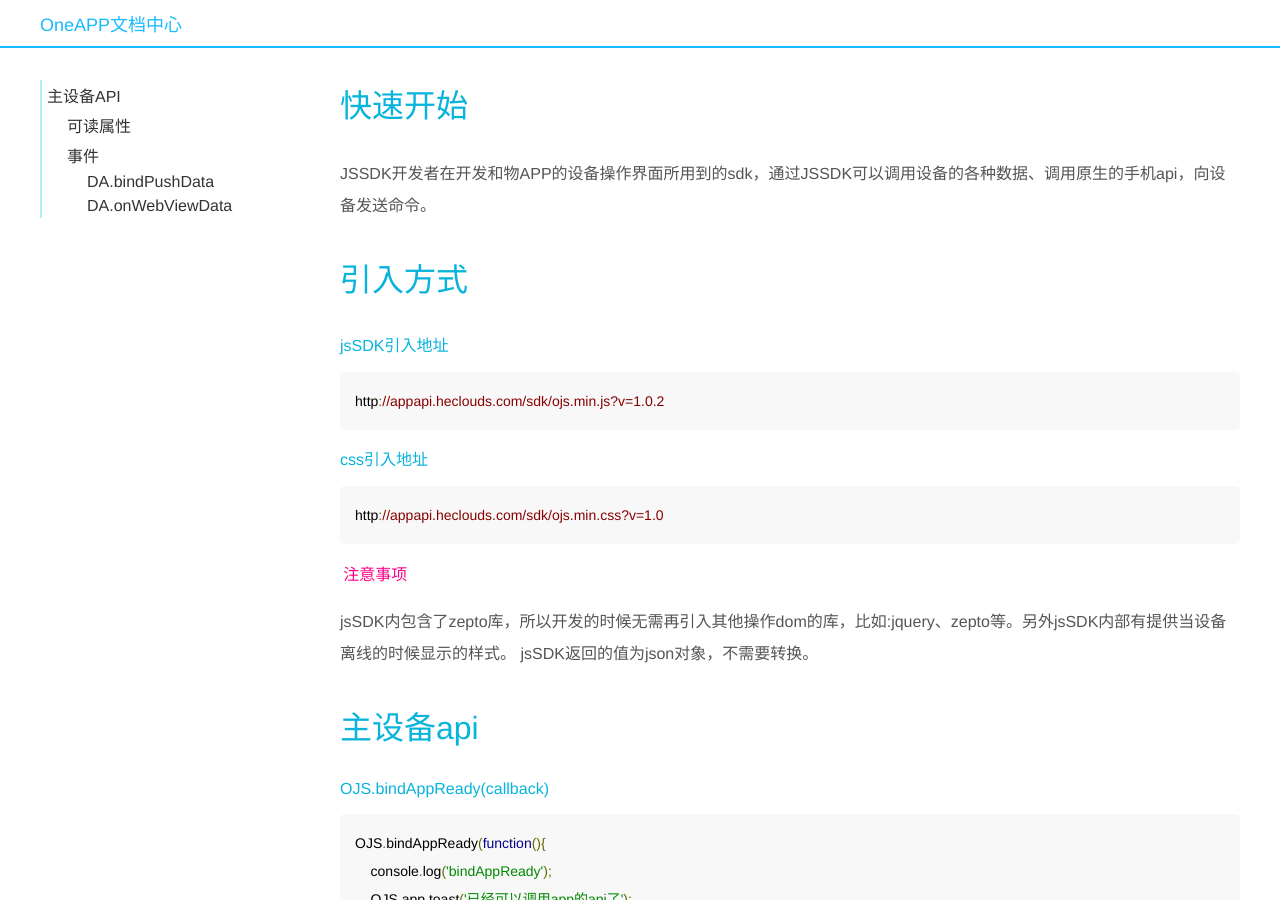
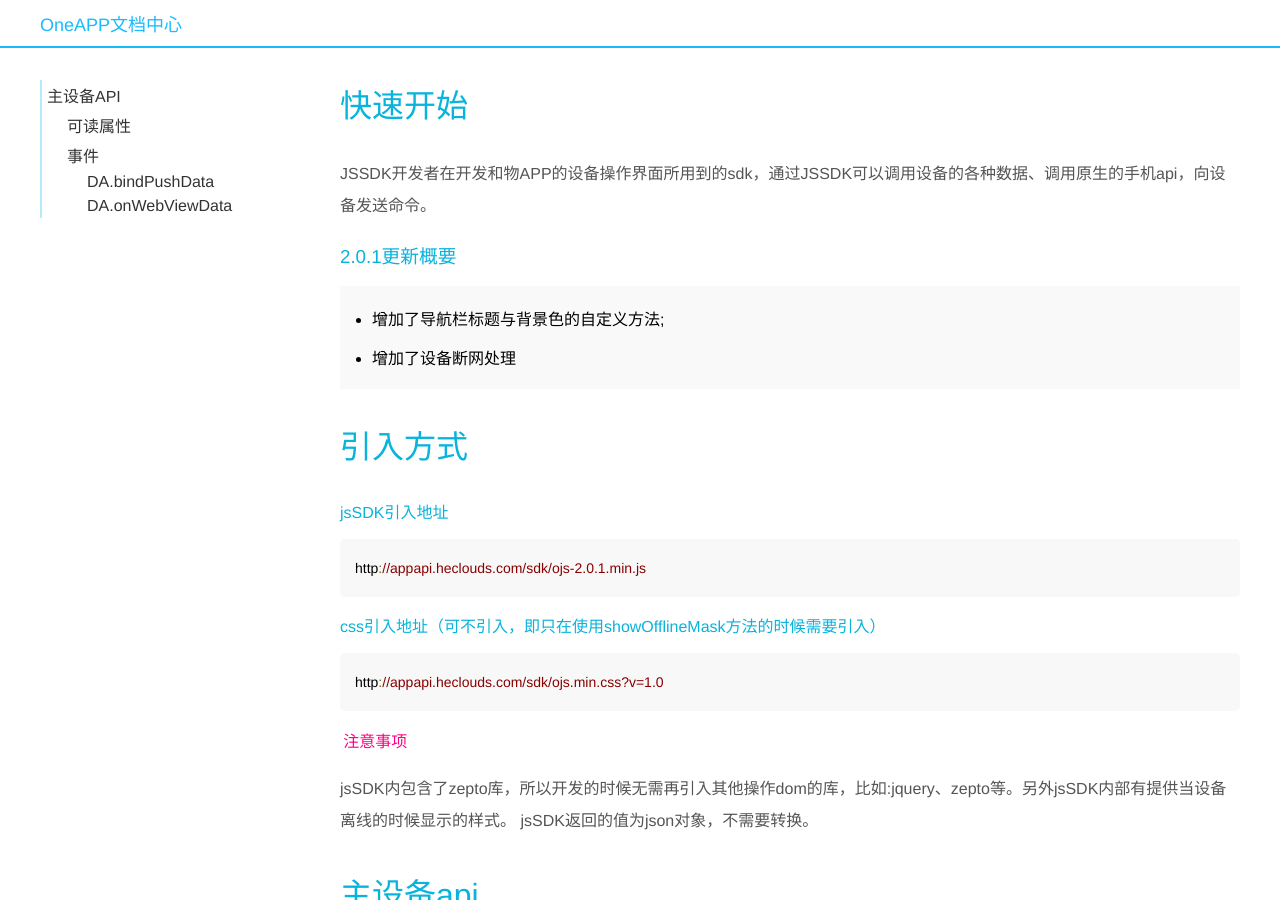
Before and after one commit to cmiot-fe/docs, a Jekyll site: the page built from _oneapp/index.md, in a window 1280 px wide and 900 px high. Built offline with Jekyll 4.4.1, drawn with Linux system fonts in a browser that asks for light colours; some of the changed text lies outside the part shown.

```diff
--- a/_oneapp/index.md
+++ b/_oneapp/index.md
@@ -8,13 +8,18 @@
 
 JSSDK开发者在开发和物APP的设备操作界面所用到的sdk，通过JSSDK可以调用设备的各种数据、调用原生的手机api，向设备发送命令。
 
+### 2.0.1更新概要
+* 增加了导航栏标题与背景色的自定义方法;
+* 增加了设备断网处理
+
+
 # 引入方式
 
 <h4 id="jsbind">jsSDK引入地址</h4>
 
-    http://appapi.heclouds.com/sdk/ojs.min.js?v=1.0.2
+    http://appapi.heclouds.com/sdk/ojs-2.0.1.min.js
 
-<h4 id="cssbind">css引入地址</h4>
+<h4 id="cssbind">css引入地址（可不引入，即只在使用showOfflineMask方法的时候需要引入）</h4>
 
     http://appapi.heclouds.com/sdk/ojs.min.css?v=1.0
 
@@ -100,6 +105,15 @@ sensorName如为字符串则获取一个传感器的值，sensorName若为数组
 
 调用UI的时候需要在bindAppReady后才能调用成功
 
+修改顶部导航栏及标题
+
+    OJS.app.navigationConfig(title, background, color)
+
+* title: 标题文字
+* background: 背景颜色，目前仅支持hex颜色（`#ffffff`）
+* color: 字体颜色：浅色或者深色`light | dark`
+
+
 <h3 id="OJSapphasNetWork">OJS.app.hasNetWork(callback)</h3>
 
 判断当前手机是否有网络
@@ -134,13 +148,19 @@ sensorName如为字符串则获取一个传感器的值，sensorName若为数组
 
 # UI
 
-<h3 id="OJSUIshowNotOnlineMask">OJS.ui.showOfflineMask()</h3>
+传递true或者false，显示设备断网详情(ojs会在设备不在线的时候主动调用)
+
+    OJS.ui.onlineStatus()
 
 显示设备断网遮罩层
 
-<h3 id="OJS.UI.hideNotOnlineMask">OJS.ui.hideOfflineMask()</h3>
+    OJS.ui.showOfflineMask()
 
 隐藏设备断网遮罩层
+
+    OJS.ui.hideOfflineMask()
+
+
 
 # 通知下发
 
```
